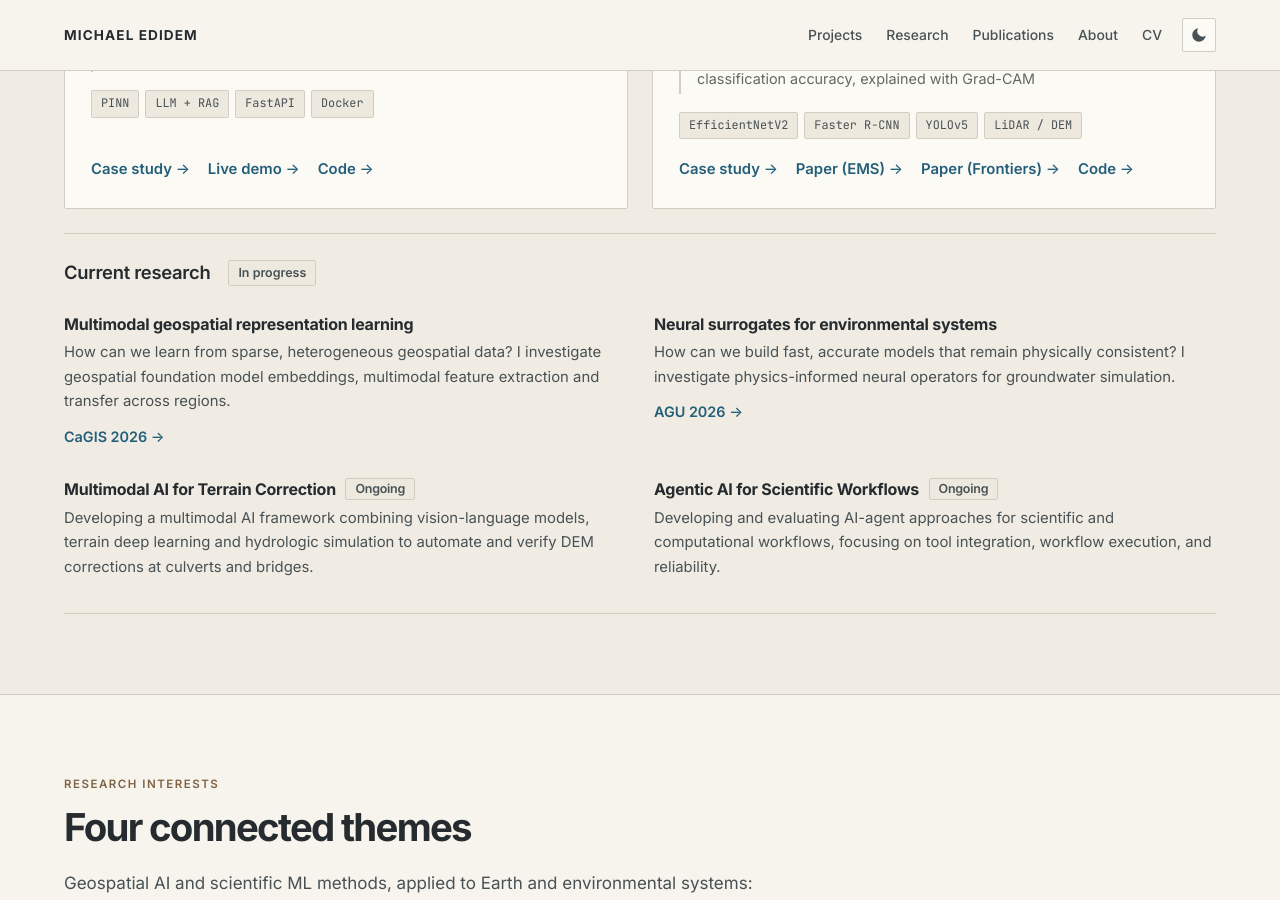
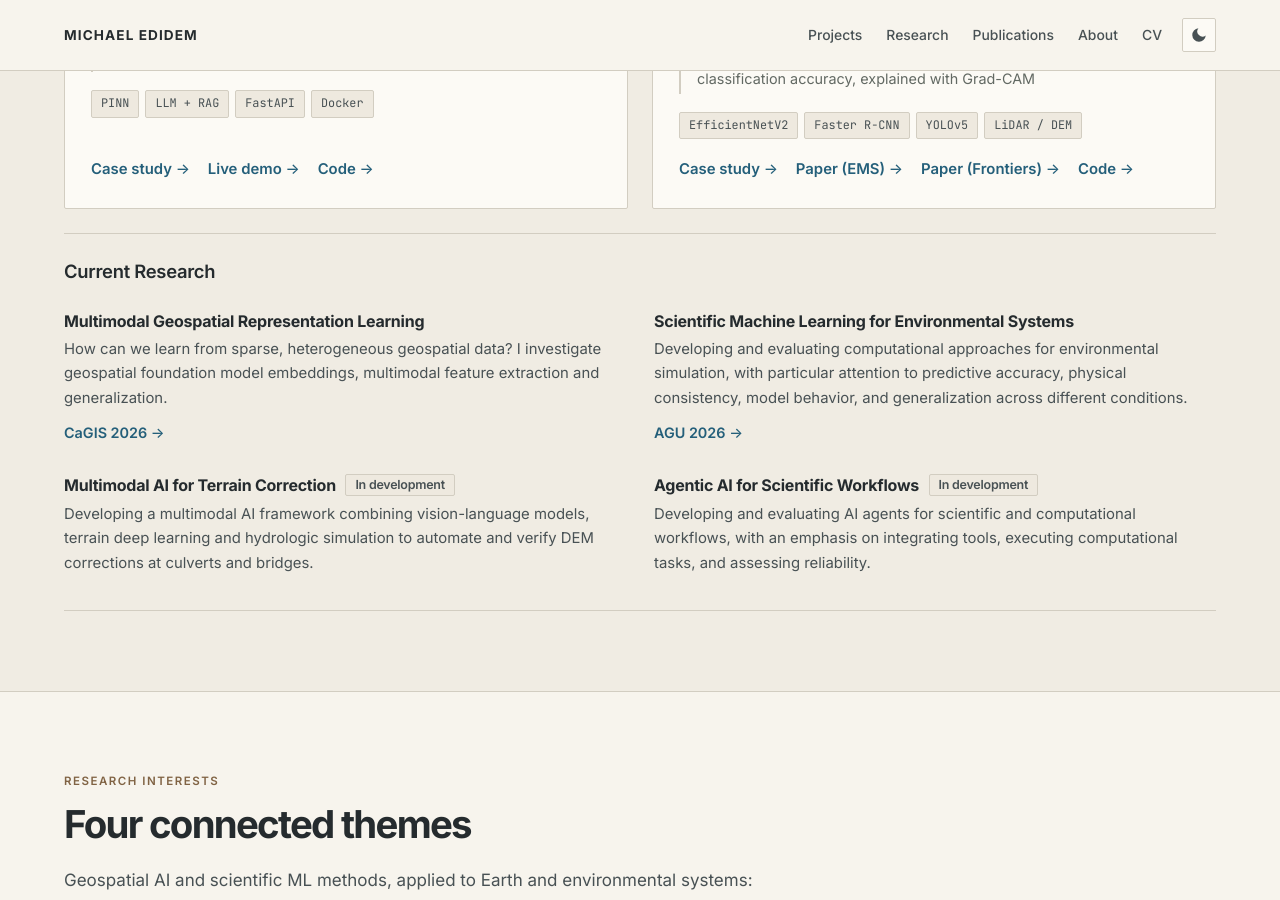
Before and after one commit to mikedidem/medidem, a Jekyll site: the page built from _pages/home.html, in a window 1280 px wide and 900 px high, scrolled down 2448 px. Built offline with Jekyll 4.4.1, drawn with Linux system fonts in a browser that asks for light colours.

Commit message:
Clarify current research descriptions and development status

```diff
--- a/_pages/home.html
+++ b/_pages/home.html
@@ -121,26 +121,25 @@ title: ""
 
     <article class="current">
       <div class="current__head">
-        <h3>Current research</h3>
-        <span class="status">In progress</span>
+        <h3>Current Research</h3>
       </div>
       <div class="current__item">
-        <h4>Multimodal geospatial representation learning</h4>
-        <p>How can we learn from sparse, heterogeneous geospatial data? I investigate geospatial foundation model embeddings, multimodal feature extraction and transfer across regions.</p>
+        <h4>Multimodal Geospatial Representation Learning</h4>
+        <p>How can we learn from sparse, heterogeneous geospatial data? I investigate geospatial foundation model embeddings, multimodal feature extraction and generalization.</p>
         <a href="{{ '/projects/drainage-crossing-detection/#transfer' | relative_url }}">CaGIS 2026 →</a>
       </div>
       <div class="current__item">
-        <h4>Neural surrogates for environmental systems</h4>
-        <p>How can we build fast, accurate models that remain physically consistent? I investigate physics-informed neural operators for groundwater simulation.</p>
+        <h4>Scientific Machine Learning for Environmental Systems</h4>
+        <p>Developing and evaluating computational approaches for environmental simulation, with particular attention to predictive accuracy, physical consistency, model behavior, and generalization across different conditions.</p>
         <a href="{{ '/publications/#talks' | relative_url }}">AGU 2026 →</a>
       </div>
       <div class="current__item">
-        <h4>Multimodal AI for Terrain Correction <span class="status">Ongoing</span></h4>
+        <h4>Multimodal AI for Terrain Correction <span class="status">In development</span></h4>
         <p>Developing a multimodal AI framework combining vision-language models, terrain deep learning and hydrologic simulation to automate and verify DEM corrections at culverts and bridges.</p>
       </div>
       <div class="current__item">
-        <h4>Agentic AI for Scientific Workflows <span class="status">Ongoing</span></h4>
-        <p>Developing and evaluating AI-agent approaches for scientific and computational workflows, focusing on tool integration, workflow execution, and reliability.</p>
+        <h4>Agentic AI for Scientific Workflows <span class="status">In development</span></h4>
+        <p>Developing and evaluating AI agents for scientific and computational workflows, with an emphasis on integrating tools, executing computational tasks, and assessing reliability.</p>
       </div>
     </article>
   </div>
```
